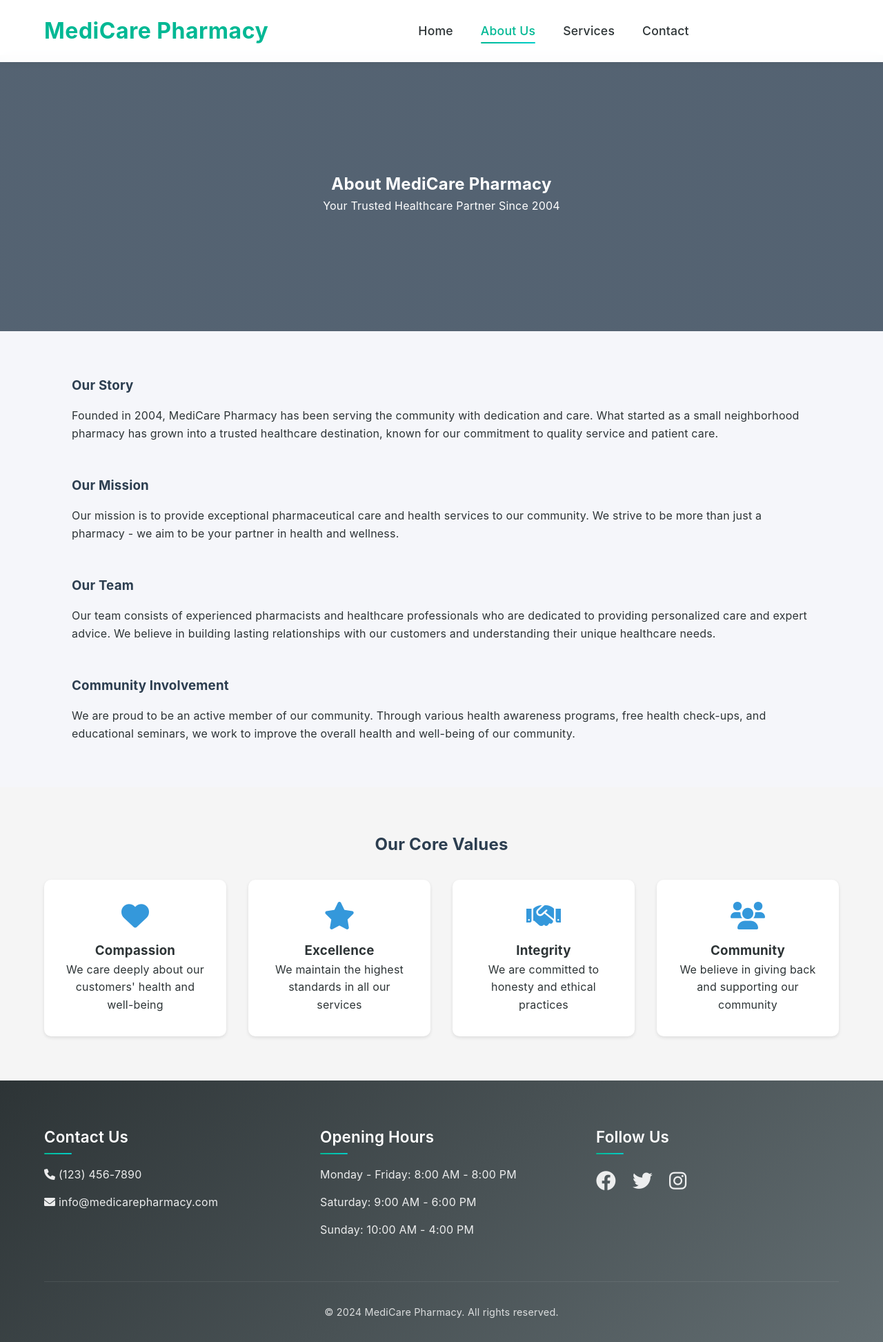
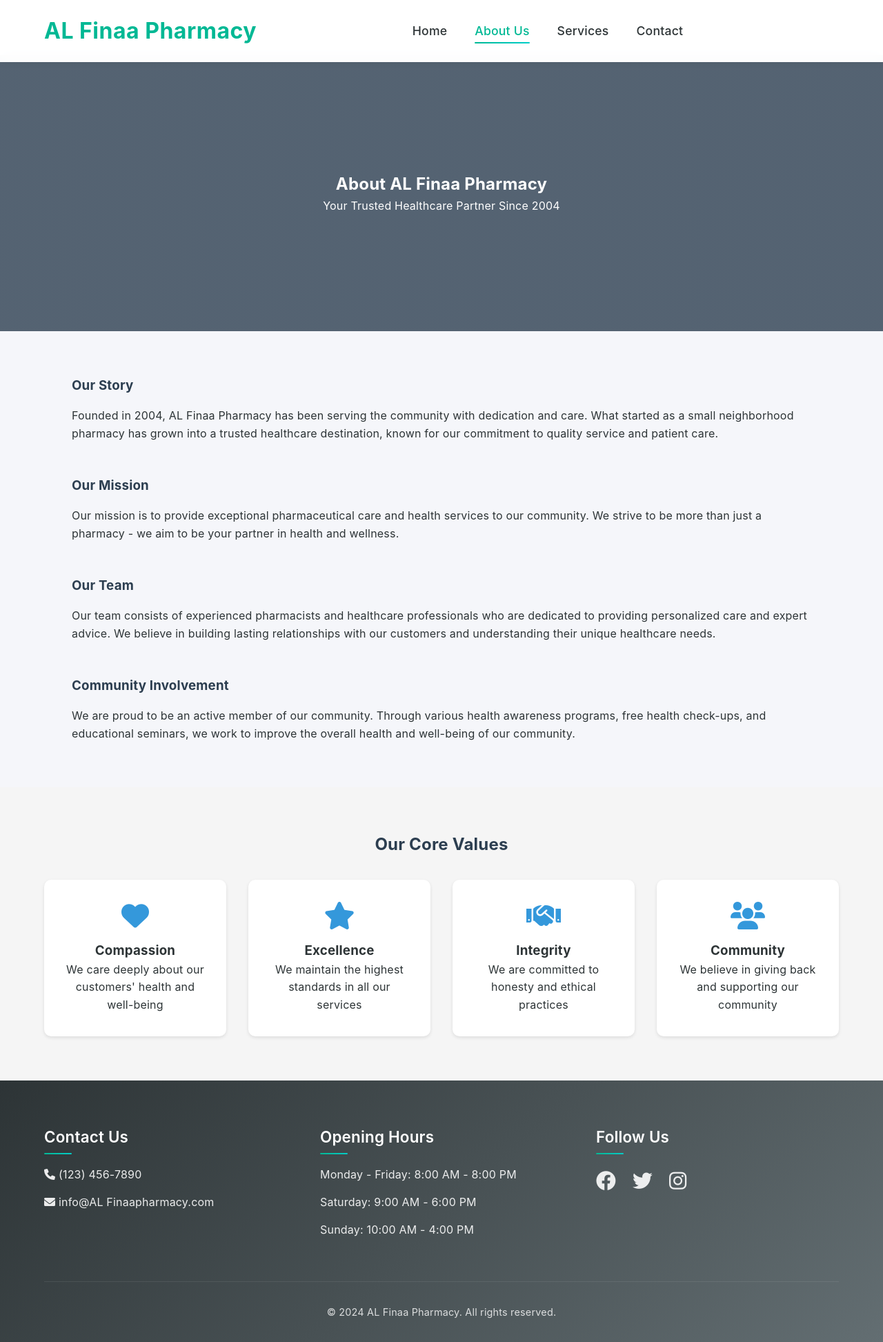
Before and after one commit to Afridp/alfinaapharmacy, a plain HTML site: page about.html in a window 1280 px wide. Shown: the whole page at 69% size. Drawn offline with Linux system fonts and the light colour scheme.

Commit message:
changed personal name

```diff
--- a/about.html
+++ b/about.html
@@ -3,7 +3,7 @@
 <head>
     <meta charset="UTF-8">
     <meta name="viewport" content="width=device-width, initial-scale=1.0">
-    <title>About Us - MediCare Pharmacy</title>
+    <title>About Us - AL Finaa Pharmacy</title>
     <link rel="stylesheet" href="css/styles.css">
     <link rel="stylesheet" href="https://cdnjs.cloudflare.com/ajax/libs/font-awesome/6.0.0/css/all.min.css">
 </head>
@@ -11,7 +11,7 @@
     <header>
         <nav>
             <div class="logo">
-                <h1>MediCare Pharmacy</h1>
+                <h1>AL Finaa Pharmacy</h1>
             </div>
             <ul class="nav-links">
                 <li><a href="index.html">Home</a></li>
@@ -30,7 +30,7 @@
     <main>
         <section class="about-hero">
             <div class="about-hero-content">
-                <h2>About MediCare Pharmacy</h2>
+                <h2>About AL Finaa Pharmacy</h2>
                 <p>Your Trusted Healthcare Partner Since 2004</p>
             </div>
         </section>
@@ -38,7 +38,7 @@
         <section class="about-content">
             <div class="about-section">
                 <h3>Our Story</h3>
-                <p>Founded in 2004, MediCare Pharmacy has been serving the community with dedication and care. What started as a small neighborhood pharmacy has grown into a trusted healthcare destination, known for our commitment to quality service and patient care.</p>
+                <p>Founded in 2004, AL Finaa Pharmacy has been serving the community with dedication and care. What started as a small neighborhood pharmacy has grown into a trusted healthcare destination, known for our commitment to quality service and patient care.</p>
             </div>
 
             <div class="about-section">
@@ -89,7 +89,7 @@
             <div class="footer-section">
                 <h3>Contact Us</h3>
                 <p><i class="fas fa-phone"></i> (123) 456-7890</p>
-                <p><i class="fas fa-envelope"></i> info@medicarepharmacy.com</p>
+                <p><i class="fas fa-envelope"></i> info@AL Finaapharmacy.com</p>
             </div>
             <div class="footer-section">
                 <h3>Opening Hours</h3>
@@ -107,7 +107,7 @@
             </div>
         </div>
         <div class="footer-bottom">
-            <p>&copy; 2024 MediCare Pharmacy. All rights reserved.</p>
+            <p>&copy; 2024 AL Finaa Pharmacy. All rights reserved.</p>
         </div>
     </footer>
 
```
Also changed, not shown: contact.html (+6 -6 lines), index.html (+6 -6 lines), services.html (+4 -4 lines).
